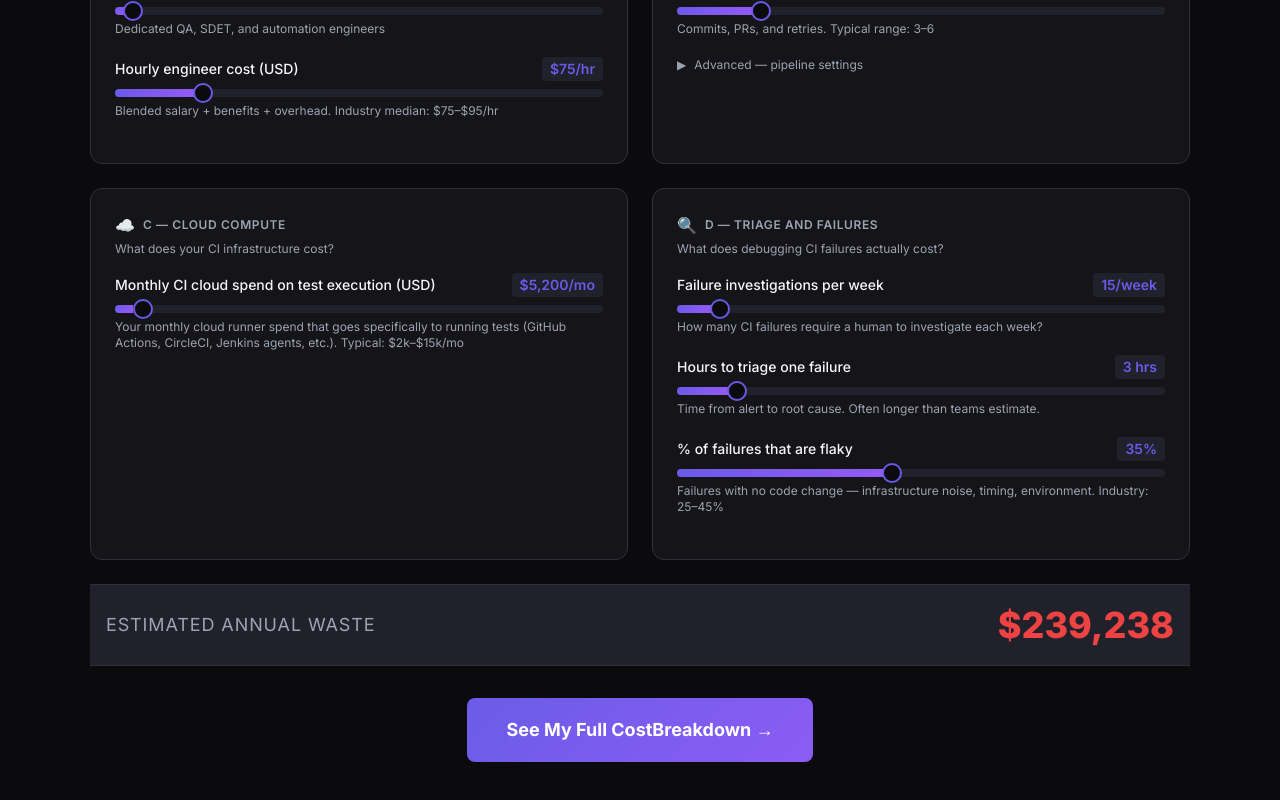
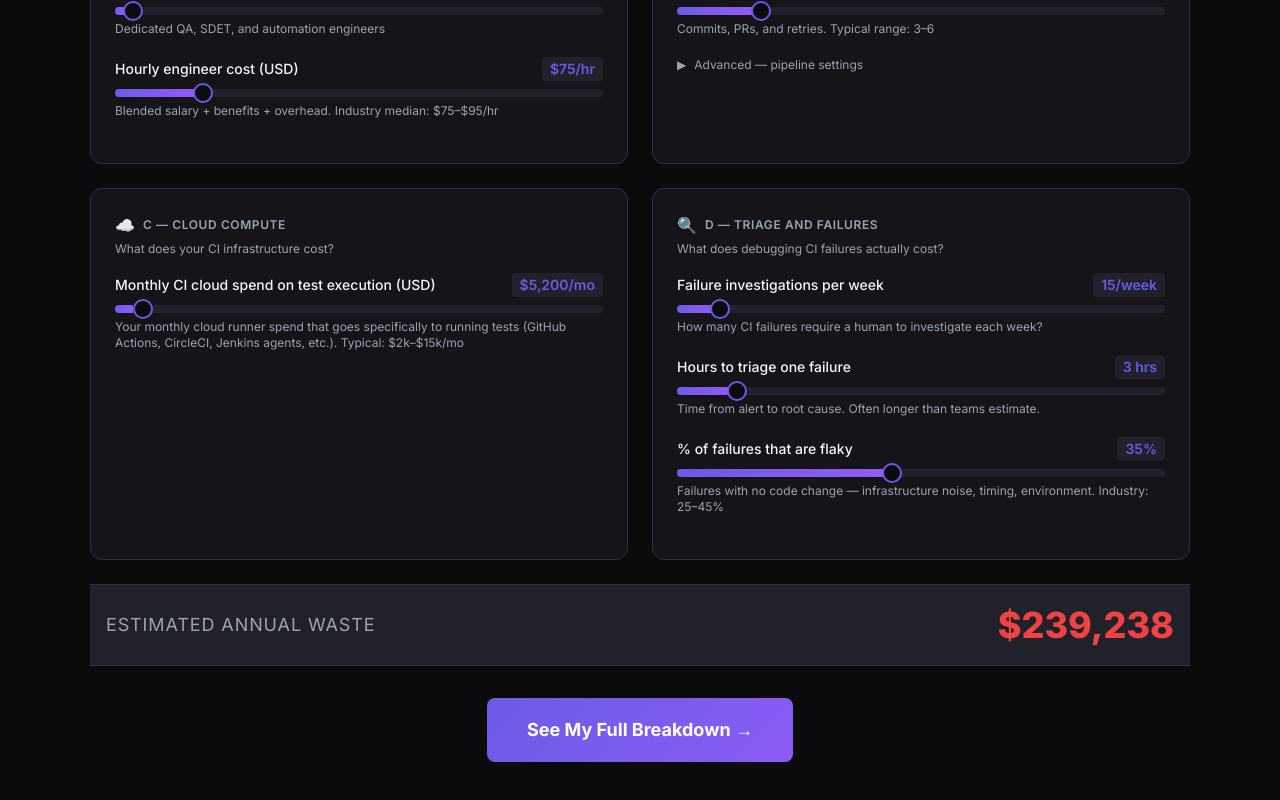
Before and after one commit to ShellyEL575/ci-waste-whiz, a React (Vite) app: page / in a window 1280 px wide. Shown: the part 955-1755 px from the top of the page. Built offline with nearby package versions, Linux system fonts and the light colour scheme; the HTML template or start-up script is replaced by a standard one.

Commit message:
Changes
Co-authored-by: ShellyEL575 <30843953+ShellyEL575@users.noreply.github.com>

```diff
--- a/src/components/Calculator.tsx
+++ b/src/components/Calculator.tsx
@@ -191,7 +191,7 @@ const Calculator = ({ values, onChange, agenticSharePercent, totalAnnualWaste, o
 
         <div className="text-center mt-8">
           <button onClick={onShowResults} className="cb-btn-primary text-lg !py-[18px] !px-10">
-            See My Full CostBreakdown →
+            See My Full Breakdown →
           </button>
         </div>
       </div>
```
